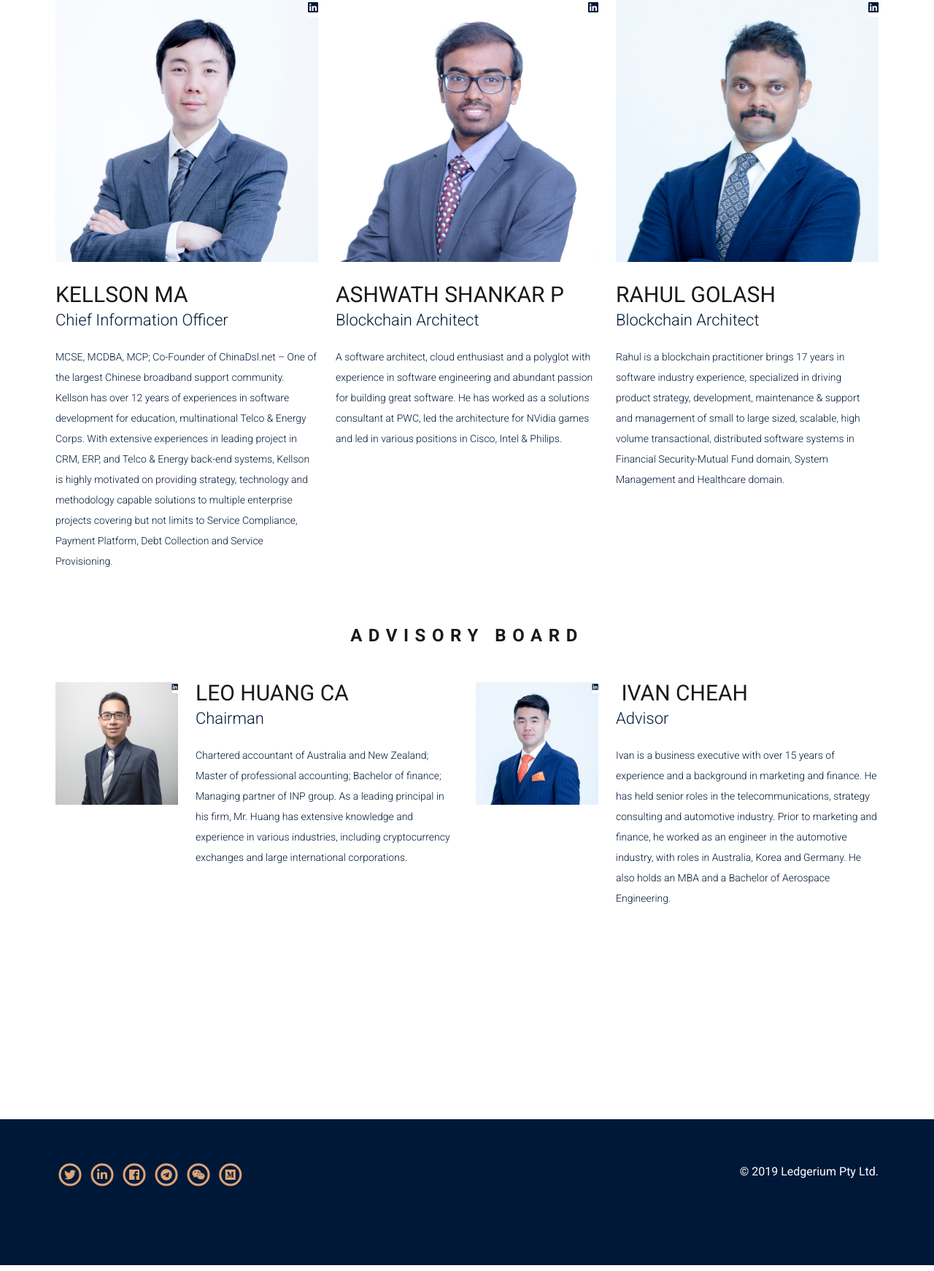
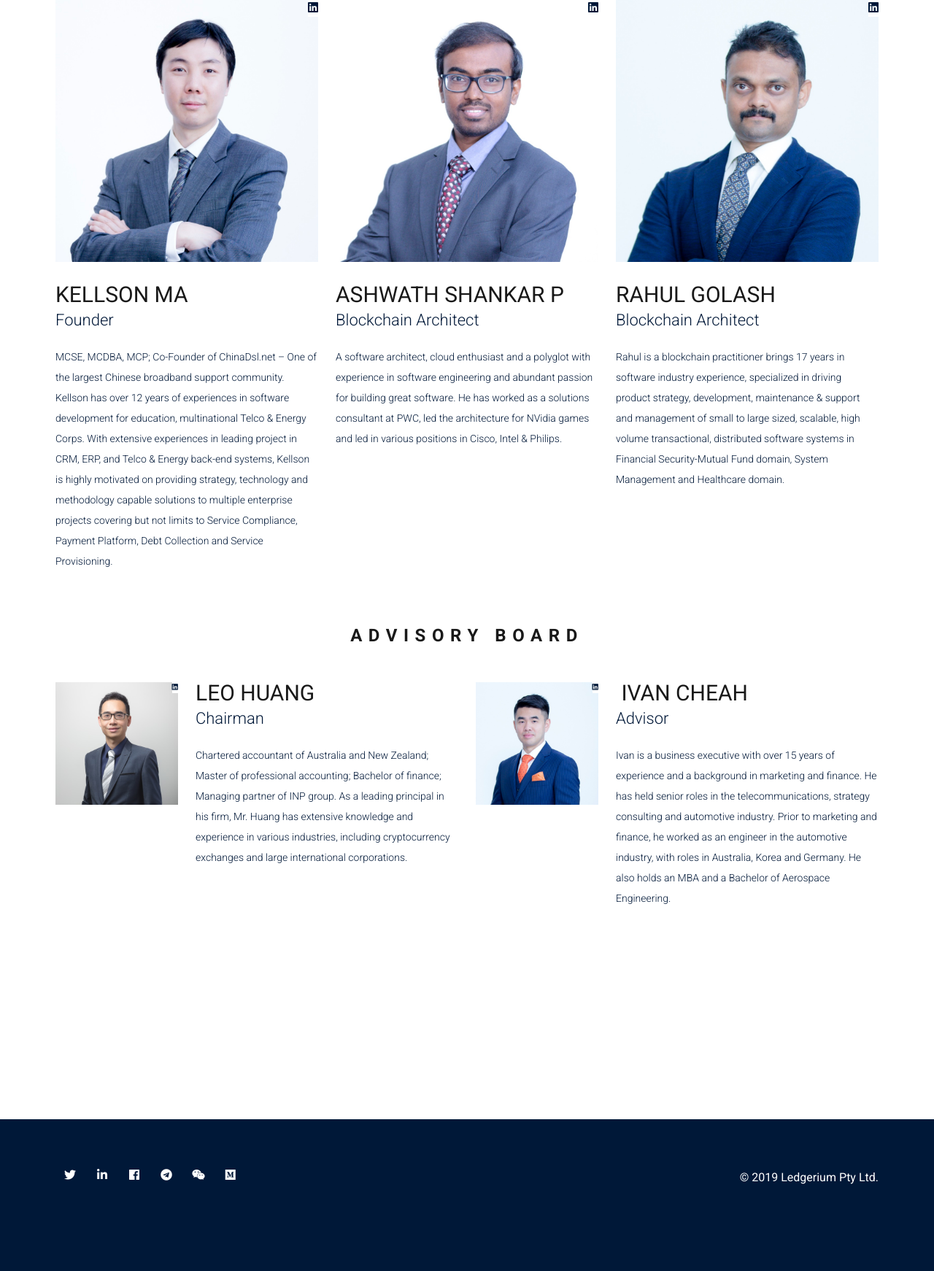
Before and after one commit to pson0001/ledgerium, a PHP site: page /about-us.php in a window 1280 px wide. Shown: the part 2541-4283 px from the top of the page at 73% size. Run offline with PHP 8.4, Linux system fonts and the light colour scheme; style sheets or scripts are compiled from the project's sources; some libraries are stand-ins or nearby versions.

Commit message:
Update styling and content

```diff
--- a/about-us.php
+++ b/about-us.php
@@ -70,7 +70,7 @@
                 <!-- .column l -->
                 <div class="column content">
                     <h2 class="title">Faisal Mehmood</h2>
-                    <h3 class="subtitle">Chief Technology Officer</h3>
+                    <h3 class="subtitle">Founder</h3>
                     <p>Faisal aka “electo” is also very active in trading communities and provides a
                         lot of technical feedback and education around bitcoin and trading in general.
                         Faisal has worked with many of the top 100 fortune companies creating and
@@ -106,7 +106,7 @@
                 </div>
                 <div class="column content">
                     <h2 class="title">RAY WANG</h2>
-                    <h3 class="subtitle">Chief Operation Officer</h3>
+                    <h3 class="subtitle">Founder</h3>
                     <p>Ray has been a professional accountant for more than 10 years,
                       has experiences in both commercial and public accounting industries
                       including working in financial compliance and internal control,
@@ -132,7 +132,7 @@
                         <img src="assets/images/Kellson.jpg">
                     </figure>
                     <h2 class="title">KELLSON MA</h2>
-                    <h3 class="subtitle">Chief Information Officer</h3>
+                    <h3 class="subtitle">Founder</h3>
                     <p class="intro-para">MCSE, MCDBA, MCP; Co-Founder of ChinaDsl.net –
                       One of the largest Chinese broadband support community.
                       Kellson has over 12 years of experiences in software development
@@ -196,7 +196,7 @@ various positions in Cisco, Intel & Philips. </p>
                     </figure>
                 </div>
                 <div class="column is-4 content">
-                    <h2 class="title">LEO HUANG CA</h2>
+                    <h2 class="title">LEO HUANG</h2>
                     <h3 class="subtitle">Chairman</h3>
                     <p class="intro-para">Chartered accountant of Australia and New Zealand; Master of professional
                       accounting; Bachelor of finance; Managing partner of INP group. As a
--- a/templates/footer.php
+++ b/templates/footer.php
@@ -1,17 +1,17 @@
 <footer class="footer ">
   <div class="container">
     <div class="columns">
-      <div class="column is-3">
-        <a itemprop="url" href="https://www.twitter.com/ledgerium" target="_blank"><span class="fa-stack " style="vertical-align:top"><i class="fab fa-twitter  fa-stack-1x"></i><i class="far fa-circle fa-stack-2x" title="Twitter"></i></span></a>
-        <a itemprop="url" href="https://www.linkedin.com/company/ledgerium" target="_blank"><span class="fa-stack " style="vertical-align:top"><i class="fab fa-linkedin-in fa-stack-1x"></i><i class="far fa-circle fa-stack-2x" title="Linkedin"></i></span></a>
-        <a itemprop="url" href="https://www.facebook.com/Ledgerium/" target="_blank"><span class="fa-stack " style="vertical-align:top"><i class="fab fa-facebook  fa-stack-1x"></i><i class="far fa-circle fa-stack-2x" title="Facebook"></i></span></a>
-        <a itemprop="url" href="https://t.me/LedgeriumOfficial" target="_blank"><span class="fa-stack " style="vertical-align:top"><i class="fab fa-telegram  fa-stack-1x" ></i><i class="far fa-circle fa-stack-2x" title="Telegram"></i></span></a>
-        <a itemprop="url" href="https://weixin.qq.com/r/GykgOAHEi1z0rUVb93wJ" target="_blank"><span class="fa-stack " style="vertical-align:top"><i class="fab fa-weixin  fa-stack-1x"></i><i class="far fa-circle fa-stack-2x" title="WeChat"></i></span></a>
-        <a itemprop="url" href="https://medium.com/@ledgerium.m" target="_blank"><span class="fa-stack " style="vertical-align:top"><i class="fab fa-medium fa-stack-1x"></i><i class="far fa-circle fa-stack-2x" title="Medium"></i></span></a>
+      <div class="column is-4">
+        <a class="static-link" itemprop="url" href="https://www.twitter.com/ledgerium" target="_blank"><span class="fa-stack " style="vertical-align:top"><i class="fab fa-twitter  fa-stack-1x" title="Twitter"></i></span></a>
+        <a class="static-link" itemprop="url" href="https://www.linkedin.com/company/ledgerium" target="_blank"><span class="fa-stack " style="vertical-align:top"><i class="fab fa-linkedin-in fa-stack-1x" title="Linkedin"></i></span></a>
+        <a class="static-link" itemprop="url" href="https://www.facebook.com/Ledgerium/" target="_blank"><span class="fa-stack " style="vertical-align:top"><i class="fab fa-facebook  fa-stack-1x" title="Facebook"></i></span></a>
+        <a class="static-link" itemprop="url" href="https://t.me/LedgeriumOfficial" target="_blank"><span class="fa-stack " style="vertical-align:top"><i class="fab fa-telegram  fa-stack-1x" title="Telegram"></i></span></a>
+        <a class="static-link" itemprop="url" href="https://weixin.qq.com/r/GykgOAHEi1z0rUVb93wJ" target="_blank"><span class="fa-stack " style="vertical-align:top"><i class="fab fa-weixin  fa-stack-1x" title="WeChat"></i></span></a>
+        <a class="static-link" itemprop="url" href="https://medium.com/@ledgerium.m" target="_blank"><span class="fa-stack " style="vertical-align:top"><i class="fab fa-medium fa-stack-1x" title="Medium"></i></span></a>
       </div>
-      <div class="column is-5">
+      <div class="column is-4">
       </div>
-      <div class="column is-4" style="text-align:right;">
+      <div class="column is-4" style="text-align:right;line-height:40px;">
         © 2019 Ledgerium Pty Ltd.
       </div>
     </div>
--- a/templates/navegation.php
+++ b/templates/navegation.php
@@ -1,6 +1,6 @@
 <nav class="navbar is-fixed-top" role="navigation" aria-label="main navigation">
   <div class="navbar-brand">
-    <a class="navbar-item" href="./" style="padding-left:1.5rem">
+    <a class="navbar-item" href="./" style="padding-left:2rem">
       <img src="assets/images/ledgerium-logo.svg" width="244" height="48">
     </a>
 
```
Also changed, not shown: index.php (+6 -3 lines), assets/scss/ledgerium.css, 1 other file.
